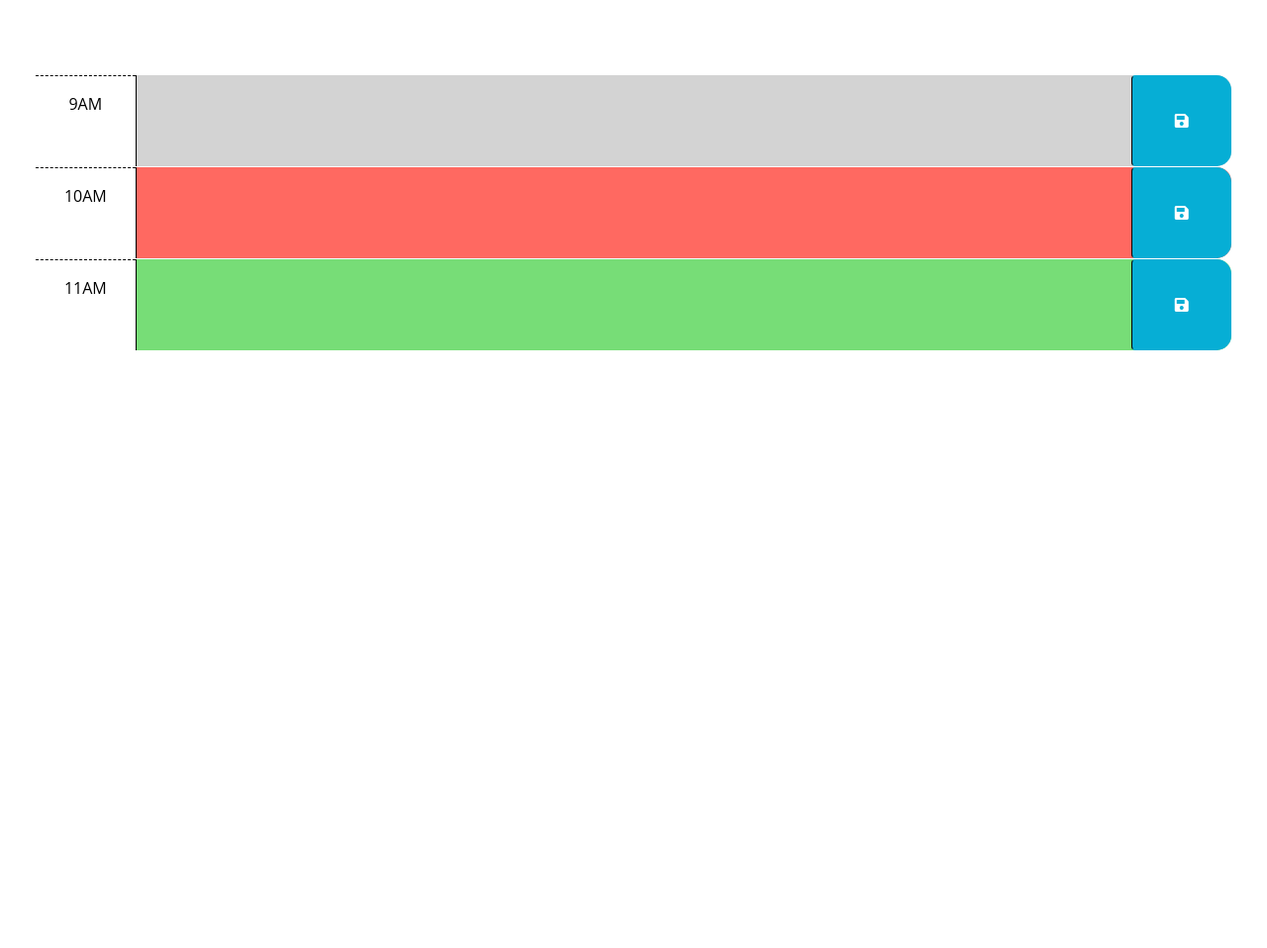
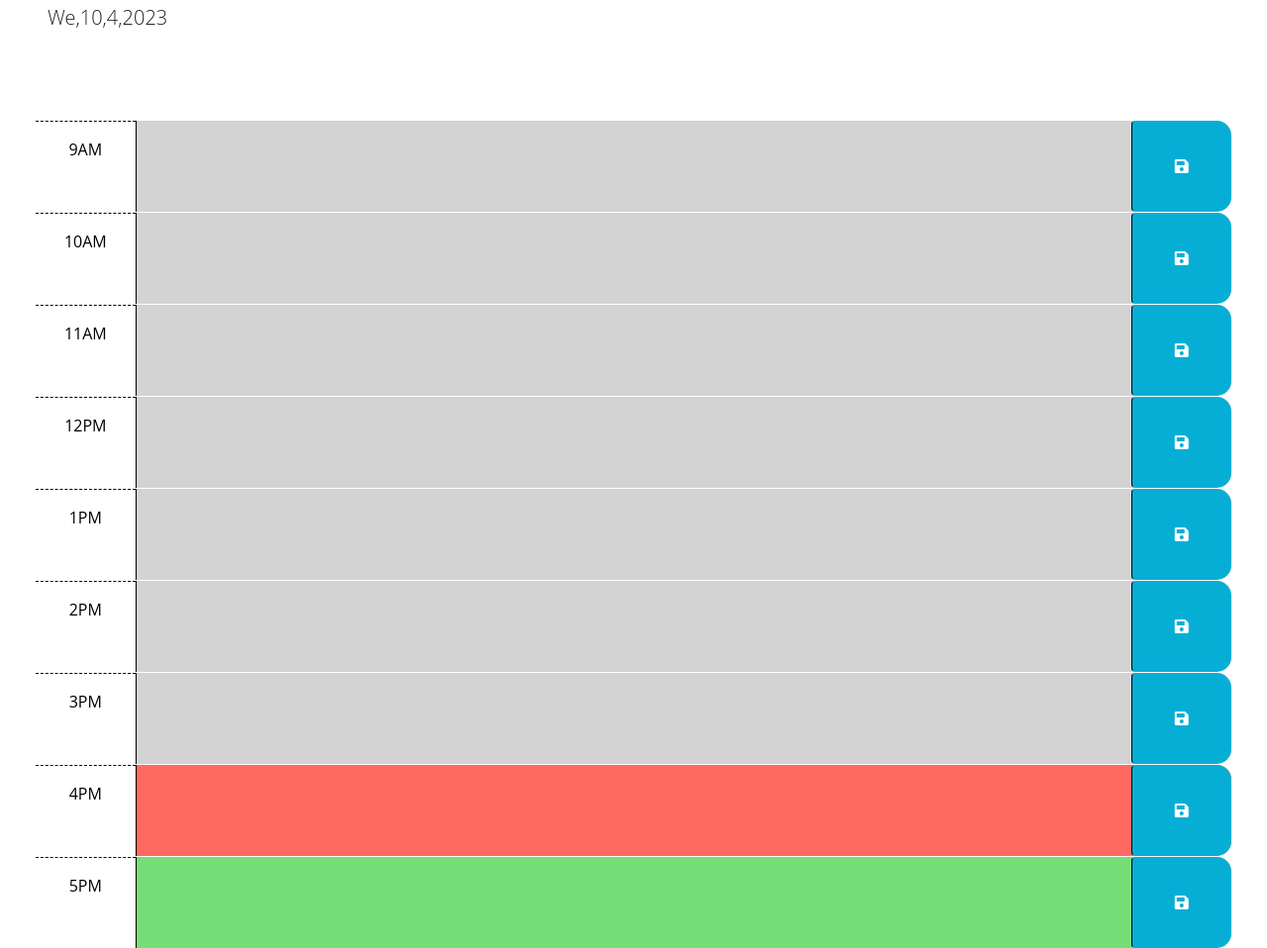
Before and after one commit to Neetk962/Workday-Scheduler, a plain HTML site: page index.html in a window 1280 px wide. Shown: the part 176-1134 px from the top of the page at 99% size. Before the commit the page ends 800 px from the top, so only its background shows below. Drawn offline with nearby package versions, Linux system fonts and the light colour scheme.

Commit message:
/added jquery

```diff
--- a/index.html
+++ b/index.html
@@ -42,16 +42,16 @@
         -->
 
       <!-- Example of a past time block. The "past" class adds a gray background color. -->
-      <div id="hour-9" class="row time-block past">
+      <div id="9" class="row time-block past">
         <div class="col-2 col-md-1 hour text-center py-3">9AM</div>
-        <textarea class="col-8 col-md-10 description" rows="3"> </textarea>
+        <textarea id = "nine"class="col-8 col-md-10 description" rows="3"> </textarea>
         <button class="btn saveBtn col-2 col-md-1" aria-label="save">
           <i class="fas fa-save" aria-hidden="true"></i>
         </button>
       </div>
 
       <!-- Example of a present time block. The "present" class adds a red background color. -->
-      <div id="hour-10" class="row time-block present">
+      <div id="10" class="row time-block present">
         <div class="col-2 col-md-1 hour text-center py-3">10AM</div>
         <textarea class="col-8 col-md-10 description" rows="3"> </textarea>
         <button class="btn saveBtn col-2 col-md-1" aria-label="save">
@@ -60,13 +60,56 @@
       </div>
 
       <!-- Example of a future time block. The "future" class adds a green background color. -->
-      <div id="hour-11" class="row time-block future">
+      <div id="11" class="row time-block future">
         <div class="col-2 col-md-1 hour text-center py-3">11AM</div>
         <textarea class="col-8 col-md-10 description" rows="3"> </textarea>
         <button class="btn saveBtn col-2 col-md-1" aria-label="save">
           <i class="fas fa-save" aria-hidden="true"></i>
         </button>
       </div>
+      <div id="12" class="row time-block future">
+        <div class="col-2 col-md-1 hour text-center py-3">12PM</div>
+        <textarea class="col-8 col-md-10 description" rows="3"> </textarea>
+        <button class="btn saveBtn col-2 col-md-1" aria-label="save">
+          <i class="fas fa-save" aria-hidden="true"></i>
+        </button>
+      </div>
+      <div id="13" class="row time-block future">
+        <div class="col-2 col-md-1 hour text-center py-3">1PM</div>
+        <textarea class="col-8 col-md-10 description" rows="3"> </textarea>
+        <button class="btn saveBtn col-2 col-md-1" aria-label="save">
+          <i class="fas fa-save" aria-hidden="true"></i>
+        </button>
+      </div>
+      <div id="14" class="row time-block future">
+        <div class="col-2 col-md-1 hour text-center py-3">2PM</div>
+        <textarea class="col-8 col-md-10 description" rows="3"> </textarea>
+        <button class="btn saveBtn col-2 col-md-1" aria-label="save">
+          <i class="fas fa-save" aria-hidden="true"></i>
+        </button>
+      </div>
+      <div id="15" class="row time-block future">
+        <div class="col-2 col-md-1 hour text-center py-3">3PM</div>
+        <textarea class="col-8 col-md-10 description" rows="3"> </textarea>
+        <button class="btn saveBtn col-2 col-md-1" aria-label="save">
+          <i class="fas fa-save" aria-hidden="true"></i>
+        </button>
+      </div>
+      <div id="16" class="row time-block future">
+        <div class="col-2 col-md-1 hour text-center py-3">4PM</div>
+        <textarea class="col-8 col-md-10 description" rows="3"> </textarea>
+        <button class="btn saveBtn col-2 col-md-1" aria-label="save">
+          <i class="fas fa-save" aria-hidden="true"></i>
+        </button>
+      </div>
+      <div id="17" class="row time-block future">
+        <div class="col-2 col-md-1 hour text-center py-3">5PM</div>
+        <textarea class="col-8 col-md-10 description" rows="3"> </textarea>
+        <button class="btn saveBtn col-2 col-md-1" aria-label="save">
+          <i class="fas fa-save" aria-hidden="true"></i>
+        </button>
+      </div>
+
     </div>
 
     <script src="https://cdnjs.cloudflare.com/ajax/libs/jquery/3.2.1/jquery.min.js"></script>
--- a/script.js
+++ b/script.js
@@ -1,7 +1,118 @@
 // Wrap all code that interacts with the DOM in a call to jQuery to ensure that
 // the code isn't run until the browser has finished rendering all the elements
 // in the html.
+
+$(document).ready(function(){
+//get current day using dayjs
+var currentday=dayjs().format('dd,MM,D,YYYY');
+$('#currentDay').text(currentday)
+
+
+var cuurenttime=dayjs().format('HH');
+$()
+console.log(cuurenttime)
+
+
+
+$( ".row" ).each(function( index ) {
+
+    var rowtime= parseInt($(this).attr('id'),10)
+    $(this).children('textarea').val(localStorage.getItem(rowtime))
+
+    if(rowtime == cuurenttime) {
+        $(this).addClass("present")
+        $(this).removeClass("past")
+        $(this).removeClass("future")
+
+    }
+    if(rowtime > cuurenttime ) {
+        $(this).addClass("future")
+        $(this).removeClass("past")
+        $(this).removeClass("present")
+
+
+
+    }
+    if (rowtime< cuurenttime) {
+        $(this).addClass("past")
+        $(this).removeClass("present")
+        $(this).removeClass("future")
+    }
+ $(this).children("button").on("click",function(event){
+
+    var text= $(event.target).siblings("textarea").val()
+
+
+    localStorage.setItem(rowtime,text)
+
+ })
+
+
+    console.log( index + ": " + $( this ).text() );
+  });
+
+
+
+
+
+
+
+
+
+
+}
+
+
+
+
+
+)
+
+
+
+
+
+
+
+
+
+
+
+
+
+
+
+
+
+
+
+
+
 $(function () {
+
+    $(".saveBtn").on("click", function(){
+        console.log("click")
+        $("#nine").val()
+    })
+
+    $("<div>")
+
+
+
+
+
+
+
+
+
+
+
+
+
+
+
+
+
     // TODO: Add a listener for click events on the save button. This code should
     // use the id in the containing time-block as a key to save the user input in
     // local storage. HINT: What does `this` reference in the click listener
@@ -10,6 +121,7 @@ $(function () {
     // useful when saving the description in local storage?
     //
     // TODO: Add code to apply the past, present, or future class to each time
+
     // block by comparing the id to the current hour. HINTS: How can the id
     // attribute of each time-block be used to conditionally add or remove the
     // past, present, and future classes? How can Day.js be used to get the
```
